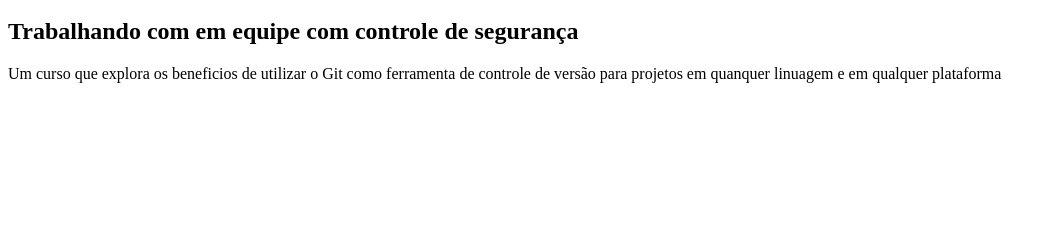
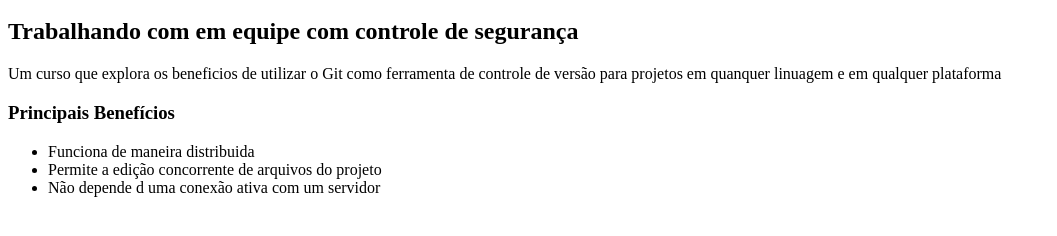
Before and after one commit to edvaldo035/curso-git, a plain HTML site: page index.html in a window 1280 px wide. Shown: the part 48-284 px from the top of the page, without its empty margins (0-1057 px from the left). Drawn offline with Linux system fonts and the light colour scheme.

Commit message:
Conteúdo da pagina index.html

```diff
--- a/index.html
+++ b/index.html
@@ -4,12 +4,19 @@
     </head>
     <body>
         <h1>GIT</h1>
+
         <h2>Trabalhando com em equipe com controle de segurança</h2>
 
-        <p> Um curso que explora os beneficios de utilizar o Git  como ferramenta de controle de versão
-            para projetos em quanquer linuagem e em qualquer plataforma
+        <p> Um curso que explora os beneficios de utilizar o Git  como ferramenta de controle de versão para projetos em quanquer linuagem e em qualquer plataforma
         </p>
 
+        <h3>Principais Benefícios</h3>
+
+        <ul>
+                <li>Funciona de maneira distribuida</li>
+                <li>Permite a edição concorrente de arquivos do projeto</li>
+                <li>Não depende d uma conexão ativa com um servidor</li>
+        </ul>
     </body>
 
 </html>
```
